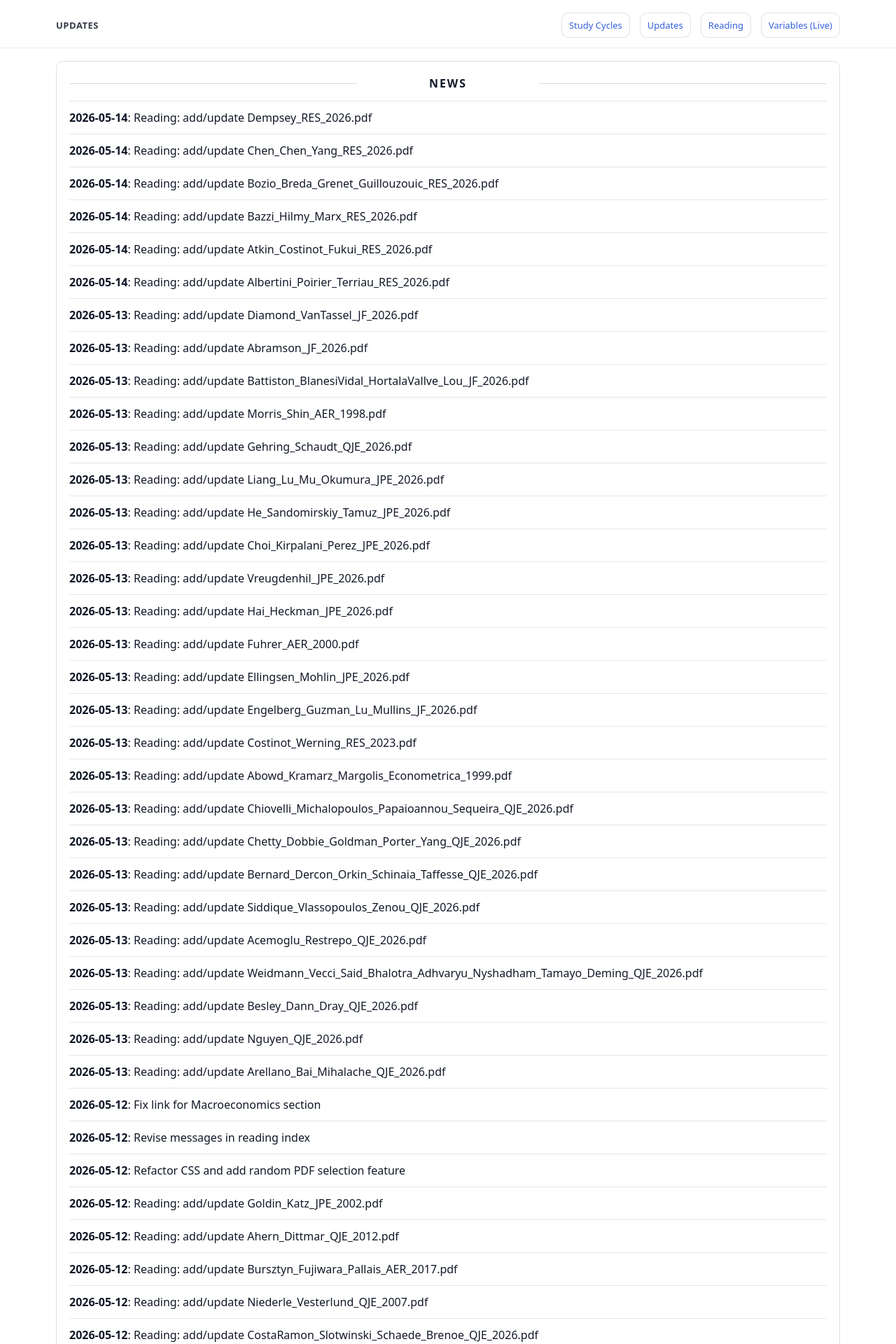
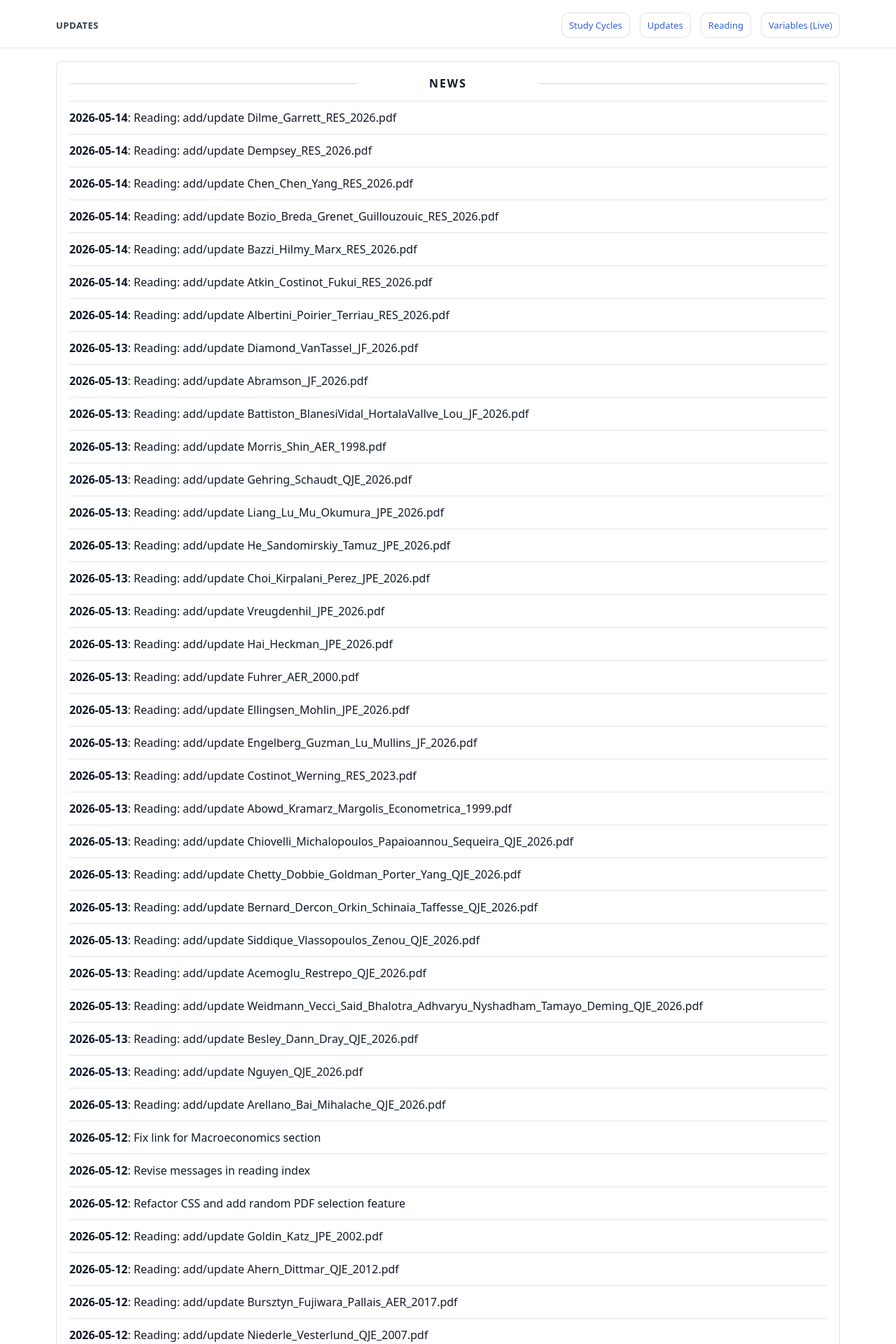
Before and after one commit to yaxinzn/study-archive, a Jekyll site: the page built from updates/index.md, in a window 1280 px wide. Shown: the top 1920 px of the page at 70% size. Built offline with Jekyll 4.4.1, drawn with Linux system fonts in a browser that asks for light colours; some of the changed text lies outside the part shown.

Commit message:
chore: update NEWS feed

```diff
--- a/_data/news.yml
+++ b/_data/news.yml
@@ -1,4 +1,7 @@
 # Auto-generated update history (sorted newest -> oldest). Do not edit manually.
+- ts: "1778710731"
+  date: "2026-05-14"
+  title: "Reading: add/update Dilme_Garrett_RES_2026.pdf"
 - ts: "1778710453"
   date: "2026-05-14"
   title: "Reading: add/update Dempsey_RES_2026.pdf"
```
